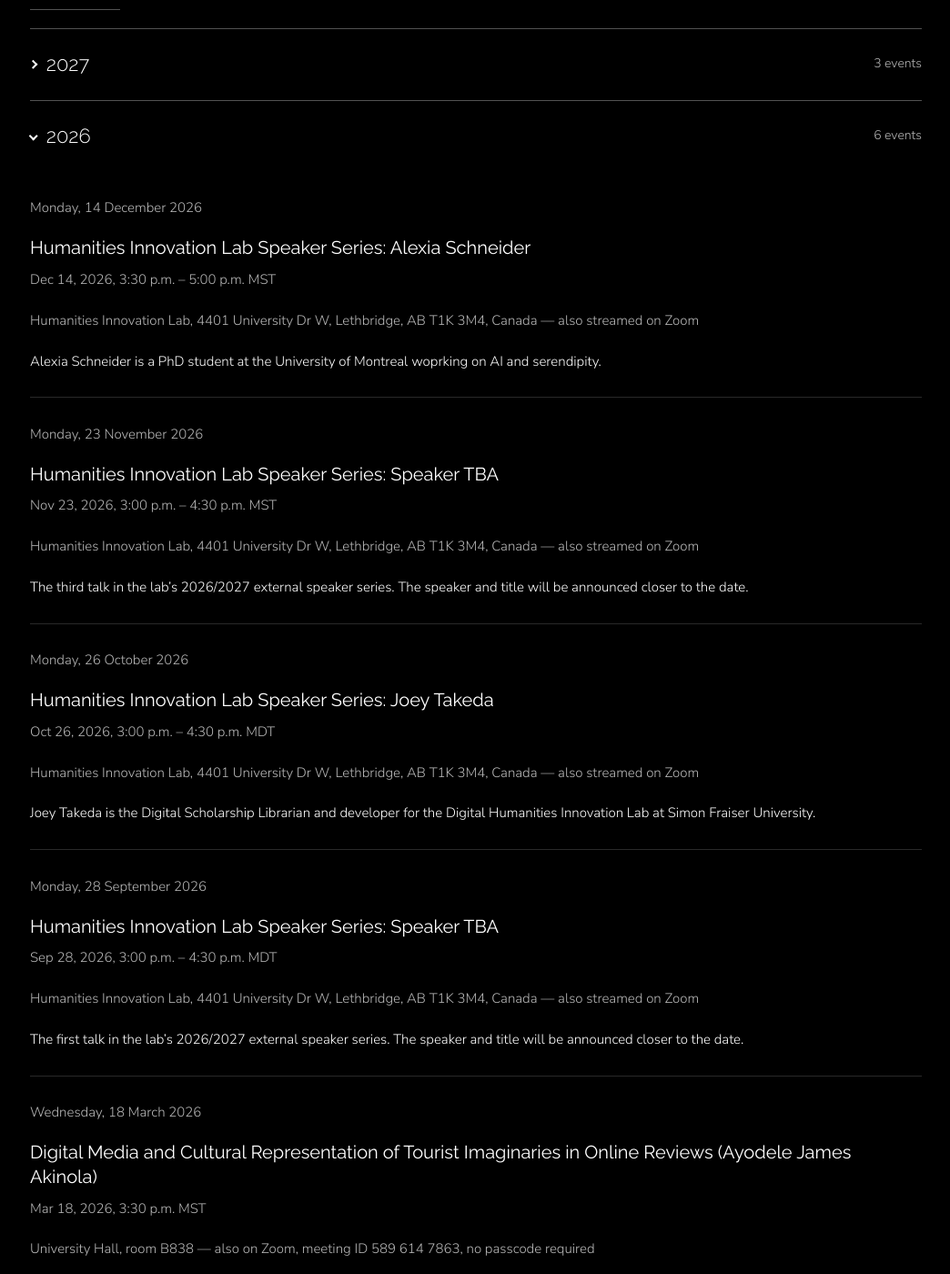
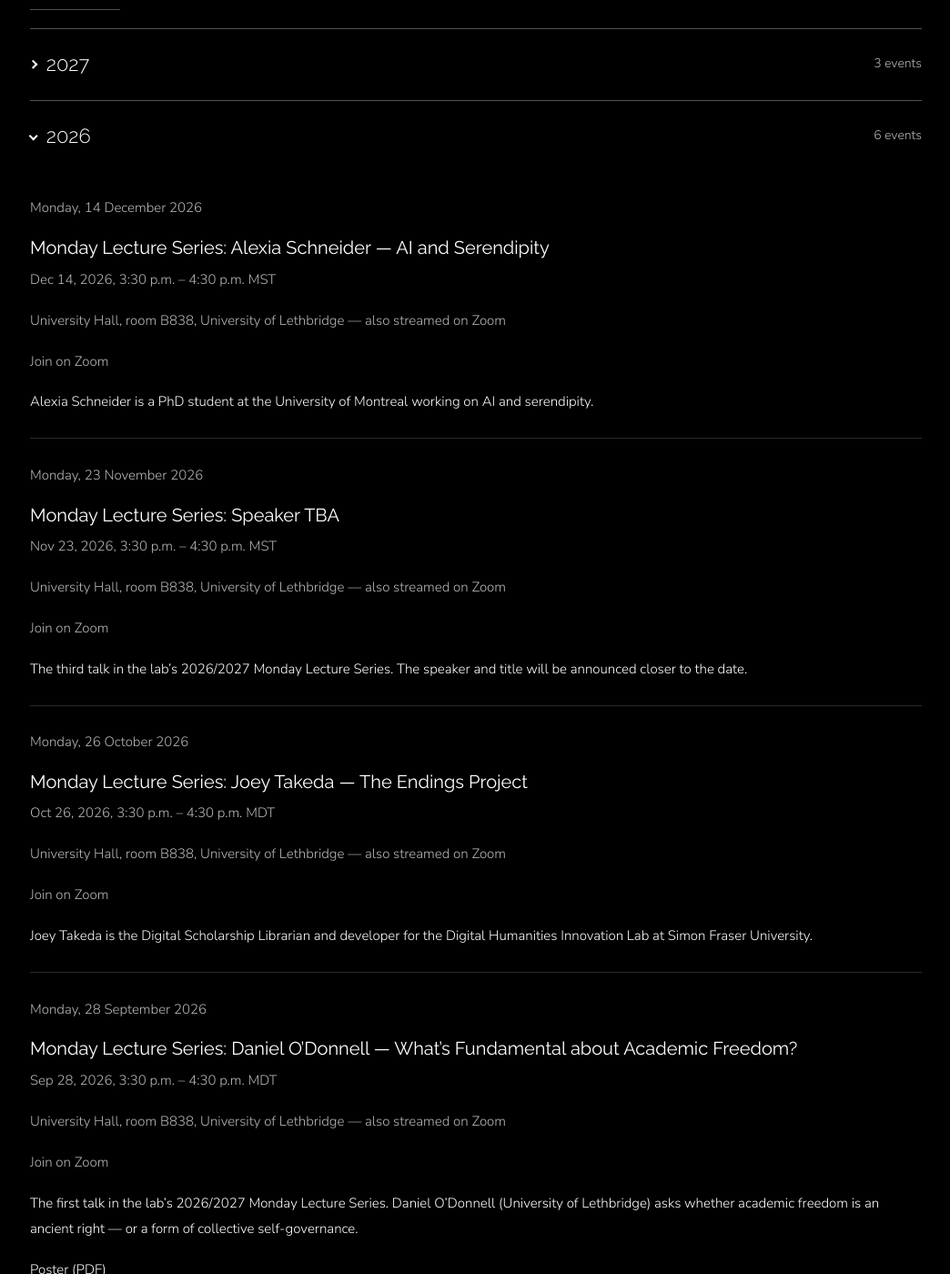
Before and after one commit to Humanities-Innovation-Lab/Humanities-Innovation-Lab.github.io, a Jekyll site: the page built from events.html, in a window 1280 px wide and 1400 px high, scrolled down 1114 px. Shown: the whole window at 91% size, without its empty margins (117-1161 px from the left). Built offline with Jekyll 4.4.1, drawn with Linux system fonts in a browser that asks for light colours.

Commit message:
Update events for the renamed Monday Lecture Series
Rename the 2026/2027 series, set Daniel O'Donnell's 28 September talk, and move
the whole series to 3:30-4:30 p.m. in University Hall B838 with Dan's Zoom room
as the stream. October and December titles come from the series poster;
November stays TBA until the speaker is confirmed.

Add zoom, poster, start_time and end_time fields to events.yml and render them
on the events page and in the .ics feed. The feed emitted every event after the
first without a line break before BEGIN:VEVENT, and DTEND equalled DTSTART
because the exclusive end date round-tripped through UTC midnight; both are
fixed, and talks with known times are now timed VEVENTs in America/Edmonton
rather than all-day banners.

Co-Authored-By: Claude Opus 5 (1M context) <noreply@anthropic.com>

```diff
--- a/_data/events.yml
+++ b/_data/events.yml
@@ -1,65 +1,92 @@
 # Lab events and workshops, newest first, as listed on the Wix Events page.
-# `date` drives the date block; `when` reproduces the original time string.
+# `date` drives the date block; `when` is the human-readable time string shown on
+# the page. `start_time`/`end_time` are the same times on a local 24-hour clock and
+# are what events.ics uses to emit a timed entry rather than an all-day one; give
+# both or neither. `zoom` adds a join link to the page and the .ics; `poster` is a
+# site-relative path to the event poster.
 
-# 2026/2027 external speaker series: the fourth Monday of each month from
+# 2026/2027 Monday Lecture Series: the fourth Monday of each month from
 # September 2026 to March 2027, plus an additional talk on 14 December 2026.
 # Speakers and titles are announced closer to each date — update the title
 # and description as they are confirmed.
 
-- title: "Humanities Innovation Lab Speaker Series: Speaker TBA"
+- title: "Monday Lecture Series: Speaker TBA"
   date: 2027-03-22
-  when: "Mar 22, 2027, 3:00 p.m. – 4:30 p.m. MDT"
-  where: "Humanities Innovation Lab, 4401 University Dr W, Lethbridge, AB T1K 3M4, Canada — also streamed on Zoom"
+  when: "Mar 22, 2027, 3:30 p.m. – 4:30 p.m. MDT"
+  start_time: "15:30"
+  end_time: "16:30"
+  where: "University Hall, room B838, University of Lethbridge — also streamed on Zoom"
+  zoom: https://uleth.zoom.us/my/daniel.odonnell
   description: >-
-    The sixth talk in the lab’s 2026/2027 external speaker series. The speaker and
+    The sixth talk in the lab’s 2026/2027 Monday Lecture Series. The speaker and
     title will be announced closer to the date.
 
-- title: "Humanities Innovation Lab Speaker Series: Speaker TBA"
+- title: "Monday Lecture Series: Speaker TBA"
   date: 2027-02-22
-  when: "Feb 22, 2027, 3:00 p.m. – 4:30 p.m. MST"
-  where: "Humanities Innovation Lab, 4401 University Dr W, Lethbridge, AB T1K 3M4, Canada — also streamed on Zoom"
+  when: "Feb 22, 2027, 3:30 p.m. – 4:30 p.m. MST"
+  start_time: "15:30"
+  end_time: "16:30"
+  where: "University Hall, room B838, University of Lethbridge — also streamed on Zoom"
+  zoom: https://uleth.zoom.us/my/daniel.odonnell
   description: >-
-    The fifth talk in the lab’s 2026/2027 external speaker series. The speaker and
+    The fifth talk in the lab’s 2026/2027 Monday Lecture Series. The speaker and
     title will be announced closer to the date.
 
-- title: "Humanities Innovation Lab Speaker Series: Speaker TBA"
+- title: "Monday Lecture Series: Speaker TBA"
   date: 2027-01-25
-  when: "Jan 25, 2027, 3:00 p.m. – 4:30 p.m. MST"
-  where: "Humanities Innovation Lab, 4401 University Dr W, Lethbridge, AB T1K 3M4, Canada — also streamed on Zoom"
+  when: "Jan 25, 2027, 3:30 p.m. – 4:30 p.m. MST"
+  start_time: "15:30"
+  end_time: "16:30"
+  where: "University Hall, room B838, University of Lethbridge — also streamed on Zoom"
+  zoom: https://uleth.zoom.us/my/daniel.odonnell
   description: >-
-    The fourth talk in the lab’s 2026/2027 external speaker series. The speaker and
+    The fourth talk in the lab’s 2026/2027 Monday Lecture Series. The speaker and
     title will be announced closer to the date.
 
-- title: "Humanities Innovation Lab Speaker Series: Alexia Schneider"
+- title: "Monday Lecture Series: Alexia Schneider — AI and Serendipity"
   date: 2026-12-14
-  when: "Dec 14, 2026, 3:30 p.m. – 5:00 p.m. MST"
-  where: "Humanities Innovation Lab, 4401 University Dr W, Lethbridge, AB T1K 3M4, Canada — also streamed on Zoom"
+  when: "Dec 14, 2026, 3:30 p.m. – 4:30 p.m. MST"
+  start_time: "15:30"
+  end_time: "16:30"
+  where: "University Hall, room B838, University of Lethbridge — also streamed on Zoom"
+  zoom: https://uleth.zoom.us/my/daniel.odonnell
   description: >-
-    Alexia Schneider is a PhD student at the University of Montreal woprking on AI and serendipity.
+    Alexia Schneider is a PhD student at the University of Montreal working on AI and serendipity.
 
-- title: "Humanities Innovation Lab Speaker Series: Speaker TBA"
+- title: "Monday Lecture Series: Speaker TBA"
   date: 2026-11-23
-  when: "Nov 23, 2026, 3:00 p.m. – 4:30 p.m. MST"
-  where: "Humanities Innovation Lab, 4401 University Dr W, Lethbridge, AB T1K 3M4, Canada — also streamed on Zoom"
+  when: "Nov 23, 2026, 3:30 p.m. – 4:30 p.m. MST"
+  start_time: "15:30"
+  end_time: "16:30"
+  where: "University Hall, room B838, University of Lethbridge — also streamed on Zoom"
+  zoom: https://uleth.zoom.us/my/daniel.odonnell
   description: >-
-    The third talk in the lab’s 2026/2027 external speaker series. The speaker and
+    The third talk in the lab’s 2026/2027 Monday Lecture Series. The speaker and
     title will be announced closer to the date.
 
-- title: "Humanities Innovation Lab Speaker Series: Joey Takeda"
+- title: "Monday Lecture Series: Joey Takeda — The Endings Project"
   date: 2026-10-26
-  when: "Oct 26, 2026, 3:00 p.m. – 4:30 p.m. MDT"
-  where: "Humanities Innovation Lab, 4401 University Dr W, Lethbridge, AB T1K 3M4, Canada — also streamed on Zoom"
+  when: "Oct 26, 2026, 3:30 p.m. – 4:30 p.m. MDT"
+  start_time: "15:30"
+  end_time: "16:30"
+  where: "University Hall, room B838, University of Lethbridge — also streamed on Zoom"
+  zoom: https://uleth.zoom.us/my/daniel.odonnell
   description: >-
     Joey Takeda is the Digital Scholarship Librarian and developer for the Digital Humanities Innovation
-    Lab at Simon Fraiser University.
+    Lab at Simon Fraser University.
 
-- title: "Humanities Innovation Lab Speaker Series: Speaker TBA"
+- title: "Monday Lecture Series: Daniel O’Donnell — What’s Fundamental about Academic Freedom?"
   date: 2026-09-28
-  when: "Sep 28, 2026, 3:00 p.m. – 4:30 p.m. MDT"
-  where: "Humanities Innovation Lab, 4401 University Dr W, Lethbridge, AB T1K 3M4, Canada — also streamed on Zoom"
+  when: "Sep 28, 2026, 3:30 p.m. – 4:30 p.m. MDT"
+  start_time: "15:30"
+  end_time: "16:30"
+  where: "University Hall, room B838, University of Lethbridge — also streamed on Zoom"
+  zoom: https://uleth.zoom.us/my/daniel.odonnell
+  poster: /assets/posters/2026-09-28-odonnell.pdf
   description: >-
-    The first talk in the lab’s 2026/2027 external speaker series. The speaker and
-    title will be announced closer to the date.
+    The first talk in the lab’s 2026/2027 Monday Lecture Series. Daniel O’Donnell
+    (University of Lethbridge) asks whether academic freedom is an ancient right —
+    or a form of collective self-governance.
 
 # Earlier events recovered from the lab blog and the original event posters.
 # Speaker names, titles, times, and rooms are transcribed from those sources.
--- a/events.html
+++ b/events.html
@@ -42,10 +42,12 @@ description: Workshops, lectures, and reading groups hosted by the Humanities In
             <h3 class="pitem__title">{{ e.title }}</h3>
             {% if e.when %}<p class="pitem__meta">{{ e.when }}</p>{% endif %}
             {% if e.where %}<p class="pitem__meta">{{ e.where }}</p>{% endif %}
+            {% if e.zoom %}<p class="pitem__meta"><a href="{{ e.zoom }}" target="_blank" rel="noopener">Join on Zoom</a></p>{% endif %}
             {% if e.description %}<p style="margin-top:0.7rem;">{{ e.description }}</p>{% endif %}
-            {% if e.link %}
+            {% if e.link or e.poster %}
             <div class="pitem__links">
-              <a href="{{ e.link | absolute_url }}" target="_blank" rel="noopener">{{ e.link_text | default: "Details" }}</a>
+              {% if e.link %}<a href="{{ e.link | absolute_url }}" target="_blank" rel="noopener">{{ e.link_text | default: "Details" }}</a>{% endif %}
+              {% if e.poster %}<a href="{{ e.poster | relative_url }}">Poster (PDF)</a>{% endif %}
             </div>
             {% endif %}
           </article>
```
Also changed, not shown: 2 other files.
